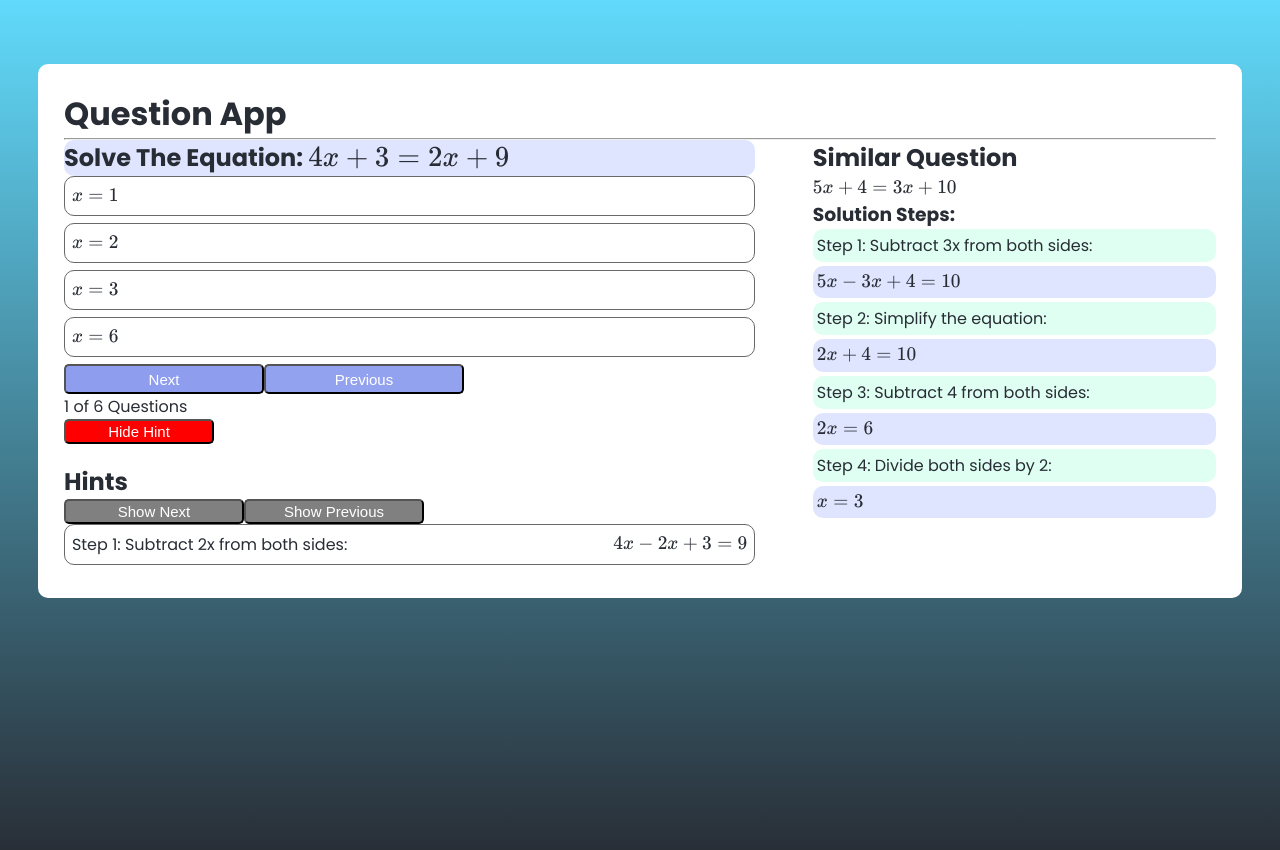
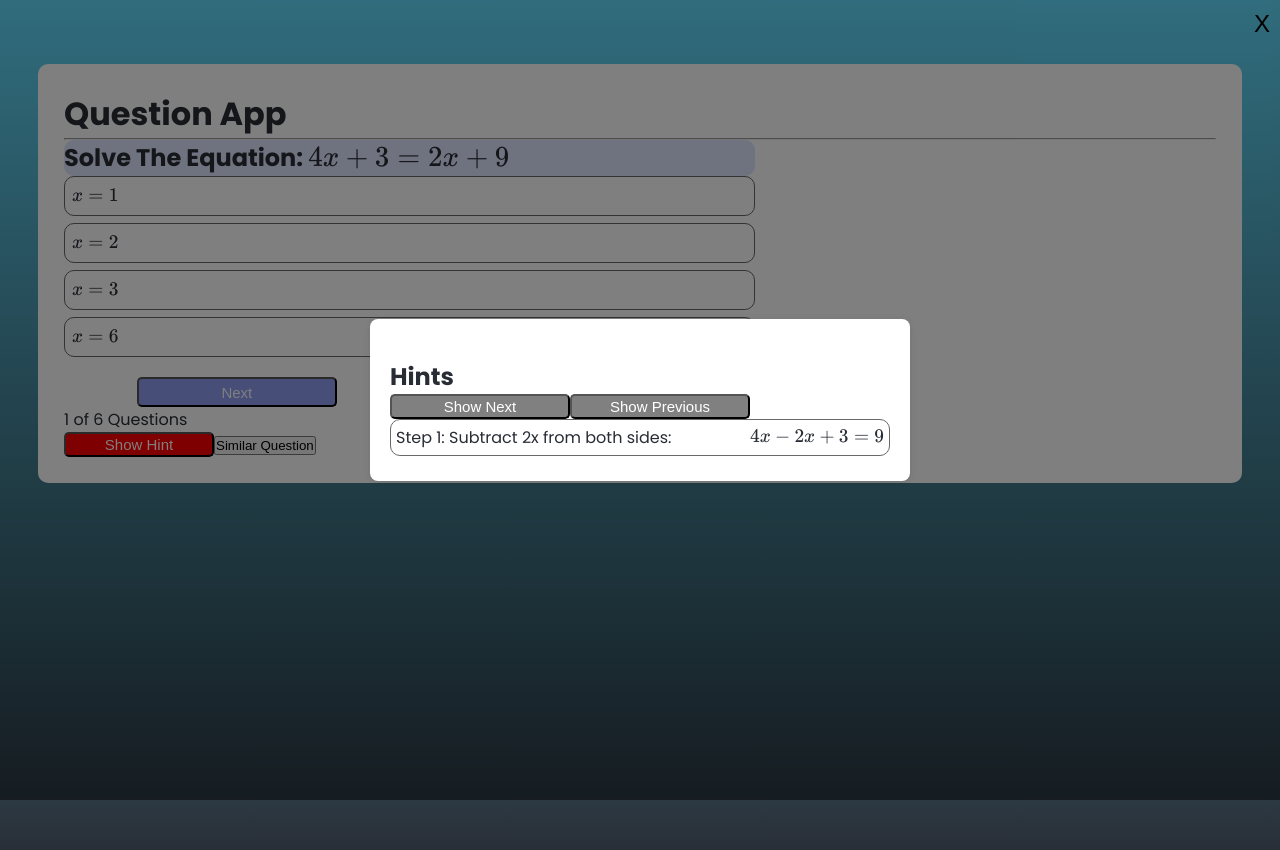
Before and after one commit to 18029450uhi/18029450_Dissertation, a React (Create React App) app: page / in a window 1280 px wide. Both pictures are taken after a click on the button "Show Hint". Shown: the top 850 px of the page. Built offline with nearby package versions, Linux system fonts and the light colour scheme.

Commit message:
Modal setup

```diff
--- /dev/null
+++ b/src/Components/Model/Modal.css
@@ -0,0 +1,36 @@
+/* Modal.css */
+.modal-overlay {
+    position: fixed;
+    top: 0;
+    left: 0;
+    right: 0;
+    bottom: 0;
+    background: rgba(0, 0, 0, 0.5);
+    display: flex;
+    justify-content: center;
+    align-items: center;
+    z-index: 1000;
+}
+
+.modal {
+    background: white;
+    padding: 20px;
+    border-radius: 8px;
+    max-width: 500px;
+    width: 100%;
+    box-shadow: 0 2px 10px rgba(0, 0, 0, 0.1);
+}
+
+.close-button {
+    background: none;
+    border: none;
+    font-size: 1.5rem;
+    position: absolute;
+    top: 10px;
+    right: 10px;
+    cursor: pointer;
+}
+
+.modal-content {
+    margin-top: 20px;
+}
--- /dev/null
+++ b/src/Components/Model/Modal.jsx
@@ -0,0 +1,21 @@
+import React from 'react';
+import './Modal.css';
+
+const Modal = ({ show, onClose, children }) => {
+    if (!show) {
+        return null;
+    }
+
+    return (
+        <div className="modal-overlay">
+            <div className="modal">
+                <button className="close-button" onClick={onClose}>X</button>
+                <div className="modal-content">
+                    {children}
+                </div>
+            </div>
+        </div>
+    );
+};
+
+export default Modal;
--- a/src/Components/Question/Question.jsx
+++ b/src/Components/Question/Question.jsx
@@ -5,43 +5,47 @@ import SimilarQuestion from '../SimilarQuestion/SimilarQuestion';
 import Hints from '../Hints/Hints';
 import katex from 'katex';
 import 'katex/dist/katex.min.css';
+import Modal from "../Model/Modal";
 
 const renderEquation = (step) => {
     const parts = step.split(':');
     const equation = parts.length > 1 ? parts.slice(1).join(':').trim() : step;
     return {__html: katex.renderToString(equation, {throwOnError: false})};
 };
+
 const capitalizeFirstLetter = (text) => {
     return text.replace(/\b\w/g, char => char.toUpperCase());
 };
+
 const renderText = (step) => {
     const parts = step.split(':');
     const stepText = parts.slice(0, 1).join(':') + ':';
     return {__html: capitalizeFirstLetter(stepText)};
 };
+
 const Question = () => {
-    let [index, setIndex] = useState(0);
-    let [question, setQuestion] = useState(data[index]);
-    let [showHint, setShowHint] = useState(false);
-    let [lock, setLock] = useState(false);
+    const [index, setIndex] = useState(0);
+    const [question, setQuestion] = useState(data[index]);
+    const [showHint, setShowHint] = useState(false);
+    const [showHintModal, setShowHintModal] = useState(false);
+    const [showSimilarQuestionModal, setShowSimilarQuestionModal] = useState(false);
+    const [lock, setLock] = useState(false);
 
+    const updateQuestions = () => {
+        setShowHint(false);
+        setLock(false);
 
-    function updateQuestions() {
-        setShowHint(false); // Reset hint visibility for the next question
-        setLock(false); // Reset lock state for the next question
-
-        // Remove classes from previous question's answers
         const answerElements = document.querySelectorAll('li[data-answer]');
         answerElements.forEach(element => {
             element.classList.remove('correct-answer', 'incorrect-answer');
         });
-    }
+    };
 
     const nextQuestion = () => {
         if (index < data.length - 1) {
             setIndex(index + 1);
             setQuestion(data[index + 1]);
-            updateQuestions()
+            updateQuestions();
         }
     };
 
@@ -49,23 +53,20 @@ const Question = () => {
         if (((index < data.length - 1) && index !== 0) || index === data.length - 1) {
             setIndex(index - 1);
             setQuestion(data[index - 1]);
-            updateQuestions()
+            updateQuestions();
         }
     };
-
 
     const toggleHint = () => {
         setShowHint(!showHint);
     };
 
-    // By locking user can select only one answer
     const checkAnswer = (e, answer) => {
         if (lock === false) {
             if (answer === question.mcq.correctAnswer) {
                 e.target.classList.add("correct-answer");
             } else {
                 e.target.classList.add("incorrect-answer");
-                // Highlight the correct answer
                 const correctAnswerElement = document.querySelector(`li[data-answer="${question.mcq.correctAnswer}"]`);
                 if (correctAnswerElement) {
                     correctAnswerElement.classList.add("correct-answer");
@@ -93,18 +94,25 @@ const Question = () => {
                         <li data-answer="D" onClick={event => checkAnswer(event, "D")}
                             dangerouslySetInnerHTML={renderEquation(question.mcq.options.D)}></li>
                     </ul>
-                    <div className='bottons'>
+                    <div className='buttons'>
                         <button className='next-button' onClick={nextQuestion}>Next</button>
                         <button className='previous-button' onClick={previousQuestion}>Previous</button>
                     </div>
                     <div className='index'>{index + 1} of {data.length} Questions</div>
-                    <button className='hint-button' onClick={toggleHint}>{showHint ? 'Hide Hint' : 'Show Hint'}</button>
-                    {showHint && <Hints steps={question.originalProblem.steps}/>}
-                </div>
-                <div className='similar-question-section'>
-                    <SimilarQuestion similarProblem={question.similarProblem}/>
+                    <button className='hint-button' onClick={() => setShowHintModal(true)}>Show Hint</button>
+                    <button className='similar-question-button'
+                            onClick={() => setShowSimilarQuestionModal(true)}>Similar Question
+                    </button>
                 </div>
             </div>
+
+            <Modal show={showHintModal} onClose={() => setShowHintModal(false)}>
+                <Hints steps={question.originalProblem.steps}/>
+            </Modal>
+
+            <Modal show={showSimilarQuestionModal} onClose={() => setShowSimilarQuestionModal(false)}>
+                <SimilarQuestion similarProblem={question.similarProblem}/>
+            </Modal>
         </div>
     );
 };
```
Also changed, not shown: src/Components/UploadQuestion/UploadImage.jsx (added, +38 -0 lines), src/App.js (line endings or trailing spaces).
